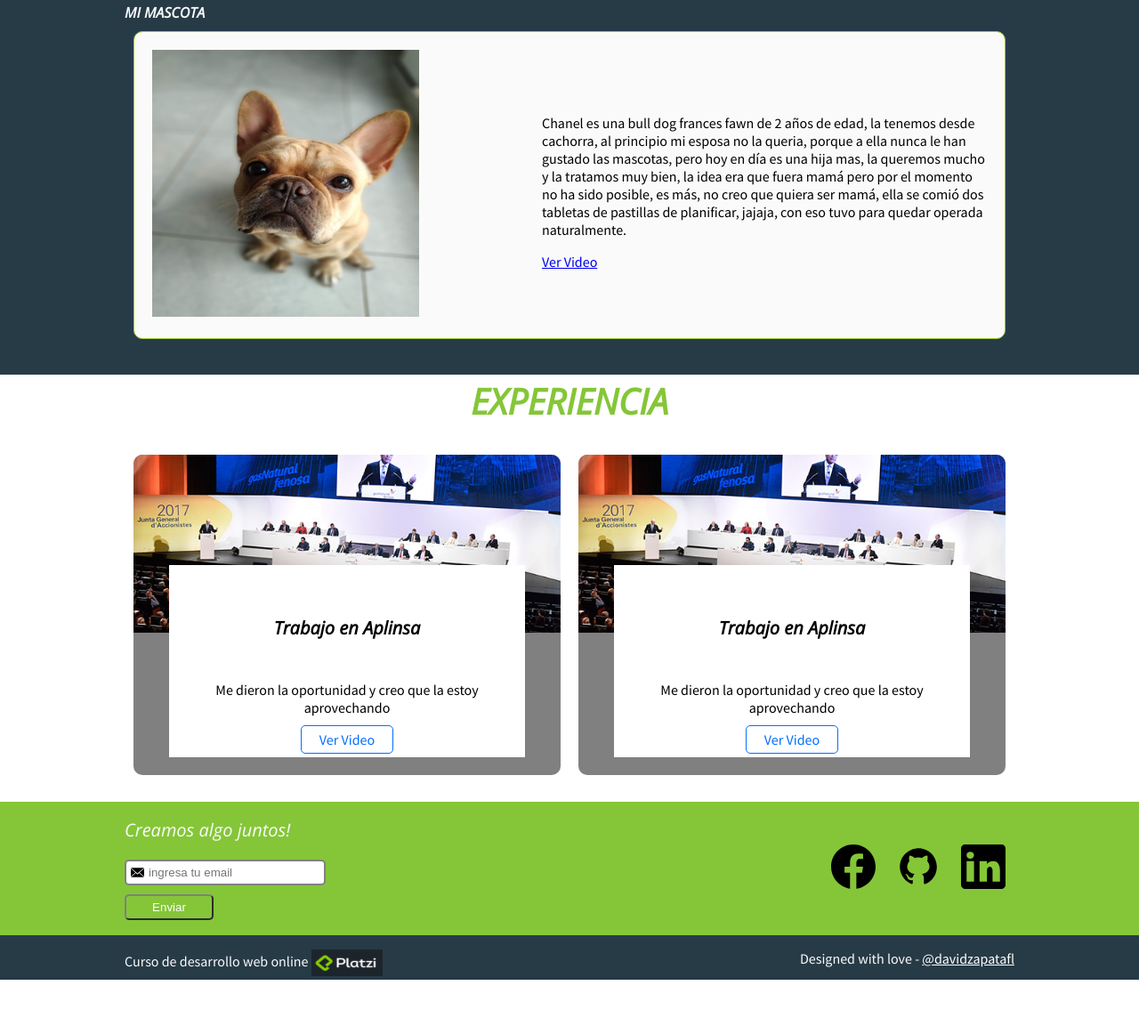
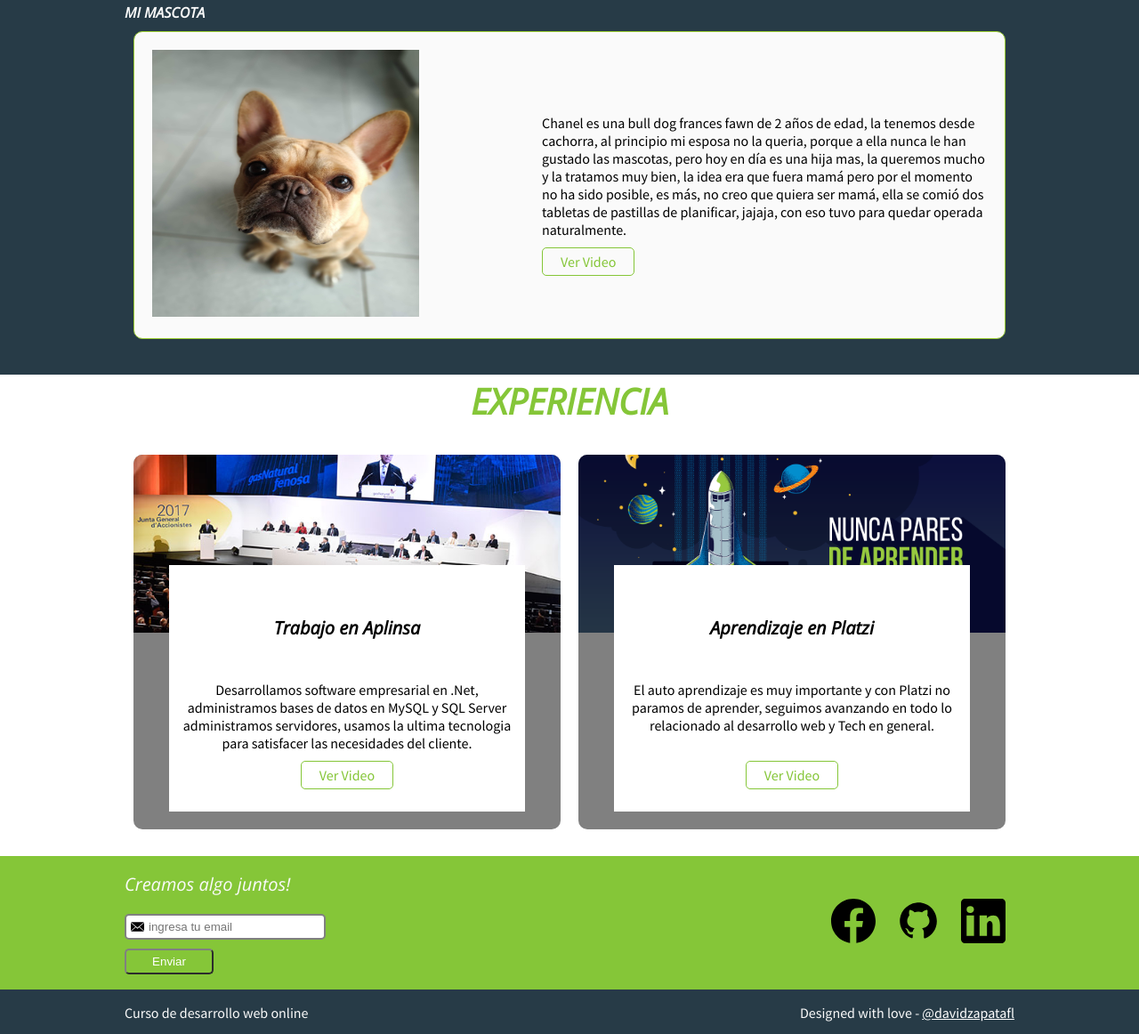
Before and after one commit to DaZapata/Portfolio, a plain HTML site: page index.html in a window 1280 px wide. Shown: the part 1799-2961 px from the top of the page at 89% size. Before the commit the page ends 2900 px from the top, so only its background shows below. Drawn offline with nearby package versions, Linux system fonts and the light colour scheme.

Commit message:
Cambio en experiencia, botones, footer

```diff
--- a/estilos.css
+++ b/estilos.css
@@ -191,6 +191,7 @@ figure {
     display: flex;
     padding: 20px;
     justify-content: space-around;
+
 }
 
 .experience-biography {
@@ -215,13 +216,15 @@ figure {
     position: relative;
     text-align: center;
     padding: 10px;
+    height: 257px;
 }
 
 .experience-url {
     border: 1px solid;
     padding: 5px 20px;
     text-decoration: none;
-    color: #056fff;
+    /* color: #056fff; */
+    color: #85c638;
     border-radius: 5px;
 }
 
--- a/index.html
+++ b/index.html
@@ -90,7 +90,7 @@
                     <p class="pet-description">Chanel es una bull dog frances fawn de 2 a&ntildeos de edad, la tenemos desde cachorra, al principio mi esposa no la queria, porque a ella nunca le han gustado las mascotas, pero hoy en d&iacutea es una hija mas, la queremos mucho
                         y la tratamos muy bien, la idea era que fuera mam&aacute pero por el momento no ha sido posible, es m&aacutes, no creo que quiera ser mam&aacute, ella se comi&oacute dos tabletas de pastillas de planificar, jajaja, con eso tuvo para quedar operada naturalmente.
                     </p>
-                    <a href="https://www.youtube.com/watch?v=_-wmIW6FSVo" target="_blank">Ver Video</a>
+                    <a class="experience-url" href="https://www.youtube.com/watch?v=_-wmIW6FSVo" target="_blank">Ver Video</a>
                 </div>
                 <figure class="pet-image">
                     <img src="./images/chanel.jpg" width="300px" height="300px" alt="esposa">
@@ -108,18 +108,19 @@
                 </figure>
                 <div class="experience-detail">
                     <h6>Trabajo en Aplinsa</h6>
-                    <p>Me dieron la oportunidad y creo que la estoy aprovechando</p>
+                    <p>Desarrollamos software empresarial en .Net, administramos bases de datos en MySQL y SQL Server administramos servidores, usamos la ultima tecnologia para satisfacer las necesidades del cliente.</p>
                     <a class="experience-url" href="https://www.youtube.com/watch?v=_-wmIW6FSVo" target="_blank">Ver Video</a>
                 </div>
             </article>
             <article class="experience-biography">
                 <figure class="experience-image">
-                    <img src="./images/evento2.jpg" width="400px" height="300px" alt="esposa">
+                    <img src="./images/nuncaparesdeaprender.png" width="400px" height="300px" alt="esposa">
                 </figure>
                 <div class="experience-detail">
-                    <h6>Trabajo en Aplinsa</h6>
-                    <p>Me dieron la oportunidad y creo que la estoy aprovechando</p>
-                    <a class="experience-url" href="https://www.youtube.com/watch?v=_-wmIW6FSVo" target="_blank">Ver Video</a>
+                    <h6>Aprendizaje en Platzi</h6>
+                    <p>El auto aprendizaje es muy importante y con Platzi no paramos de aprender, seguimos avanzando en todo lo relacionado al desarrollo web y Tech en general.</p>
+                </br>
+                    <a class="experience-url" href="https://youtu.be/mspDM_28z8c?t=25" target="_blank">Ver Video</a>
                 </div>
             </article>
         </div>
@@ -145,7 +146,7 @@
         <div class="container">
             <div>
                 <p>Curso de desarrollo web online
-                <img src="./images/platzi.png" width="80px" height="30px" alt="platzi"></p>
+                <!-- <img src="./images/platzi.png" width="80px" height="30px" alt="platzi"></p> -->
             </div>
             <div>
                 <p>Designed with love - <a href="https://twitter.com/davidzapatafl">@davidzapatafl</a></p>
```
Also changed, not shown: images/nuncaparesdeaprender.png (added), images/platzigrande.png (added), 3 other files.
